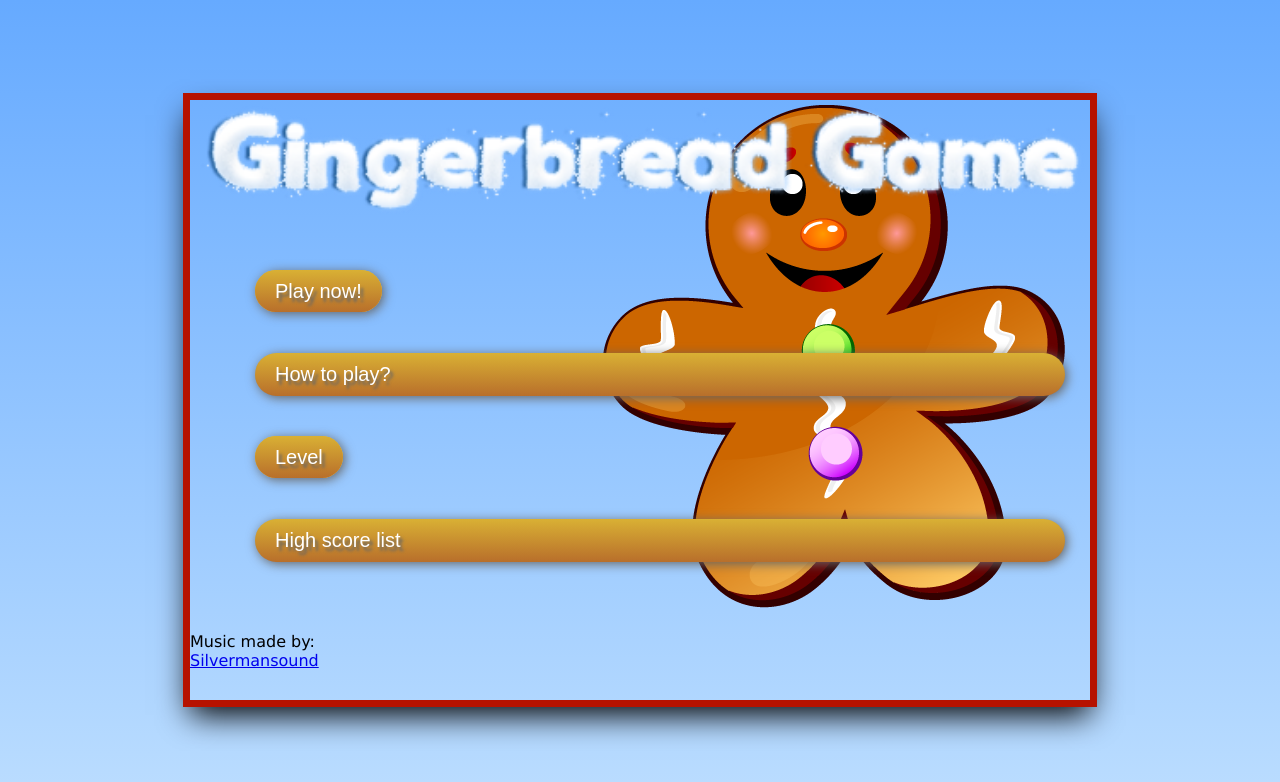
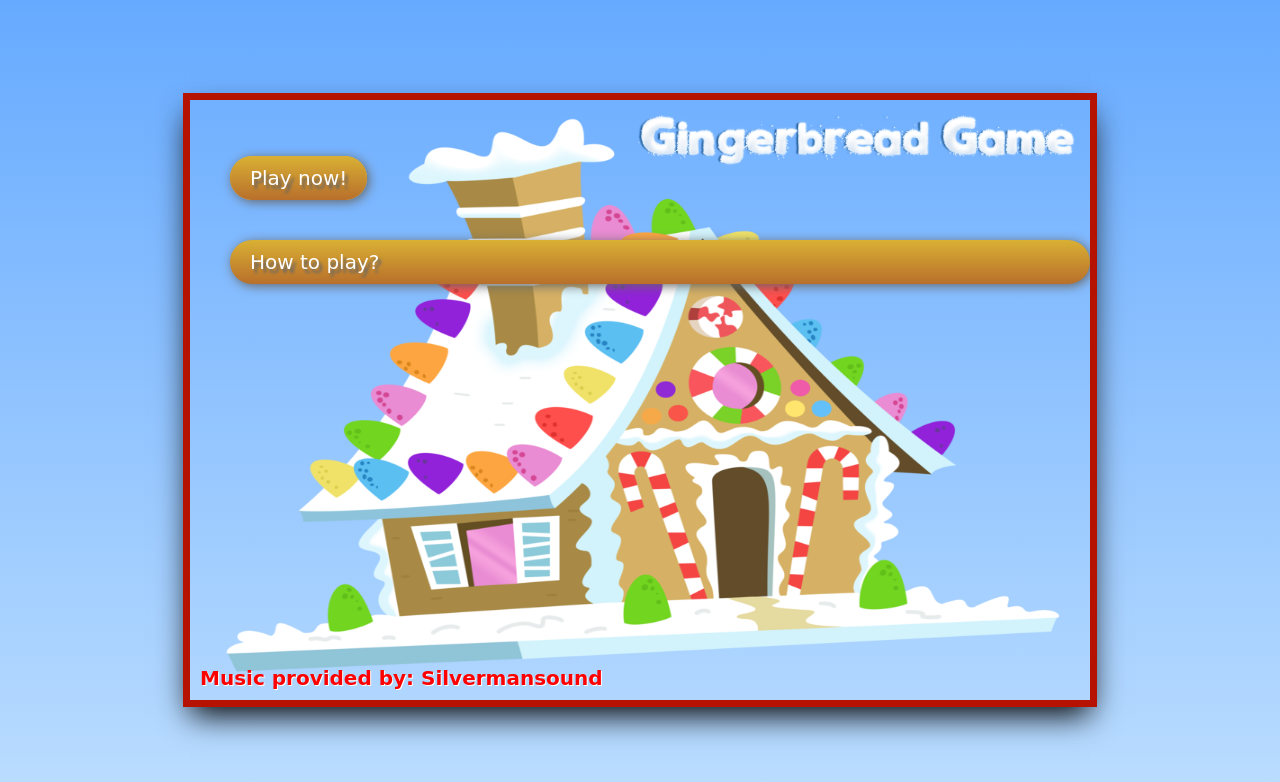
Before and after one commit to JohanSonmark/gingerbread-game, a website: page public/index.html in a window 1280 px wide. Drawn offline with Linux system fonts and the light colour scheme; a web font is replaced by a local one.

Commit message:
Change background, styling, removed unused buttons

```diff
--- a/public/index.html
+++ b/public/index.html
@@ -17,14 +17,14 @@
 
             <li class="btn" id="myBtn">How to play?</li>
 
-            <li><a href="#" class="btn">Level</a></li>
+           <!-- <li><a href="#" class="btn">Level</a></li>
 
-            <li class="btn">High score list</li>
+            <li class="btn">High score list</li>-->
 
         </ul>
-        <br>
-        <br>
-        <p>Music made by: <br><a href="https://www.silvermansound.com/">Silvermansound</a></p>
+
+        <a target="_blank" href="https://www.silvermansound.com/">Music provided by: Silvermansound</a>
+
         <div id="myModal" class="modal">
 
             <div class="modal-content">
--- a/public/style.css
+++ b/public/style.css
@@ -9,8 +9,9 @@ body{
     flex-direction: column;
     align-items: center;
     height: 100vh;
+    font-family: 'Supermercado One', cursive;
 
-    font-family: 'Supermercado One', cursive;
+    /*Background color*/
     background-color: #9cf;
     background-image: -webkit-gradient(linear, left top, left bottom, from(#6af), to(#bdf));
     background-image: -webkit-linear-gradient(#6af, #bdf);
@@ -29,10 +30,10 @@ main{
     position: absolute;
     top: 100px;
     z-index: 0;
-    background-image: url("images/happygingerbread_man.png");
+    background: url("images/pepparkakshus.png");
     background-repeat: no-repeat;
     background-position: right top;
-    cursor: url(images/gingerbreadmancookie.png) 25 15, auto;
+    background-size: 100% 100%;
     box-shadow: black 0 15px 30px;
 }
 
@@ -41,11 +42,21 @@ main ul{
     flex-direction: column;
     list-style: none;
 }
+
 main li{
-    margin: 50px 25px 0 25px;
+    margin: 50px 0 0 0;
 }
-a{
-    cursor: url(images/gingerbreadmancookie.png) 25 15, auto;
+
+a[href^="https://www.silvermansound.com/"]{
+    text-decoration: none;
+    color: red;
+    position: absolute;
+    bottom: 10px;
+    left: 10px;
+    text-shadow: white 1px 1px;
+    font-family: 'Supermercado One', cursive;
+    font-weight: bold;
+    font-size: 20px;
 }
 
 .btn {
@@ -62,7 +73,7 @@ a{
     -webkit-box-shadow: 2px 2px 11px #666666;
     -moz-box-shadow: 2px 2px 11px #666666;
     box-shadow: 2px 2px 11px #666666;
-    font-family: Arial;
+    font-family: 'Supermercado One', cursive;
     color: #ffffff;
     font-size: 20px;
     padding: 10px 20px 10px 20px;
@@ -77,6 +88,7 @@ a{
     background-image: -o-linear-gradient(top, #fcb33c, #d9ad34);
     background-image: linear-gradient(to bottom, #fcb33c, #d9ad34);
     text-decoration: none;
+    cursor: pointer;
 }
 
 
@@ -249,3 +261,10 @@ img {vertical-align: middle;}
     from {opacity: .4}
     to {opacity: 1}
 }
+
+#banner{
+    position: absolute;
+    right: 10px;
+    top: 10px;
+    width: 50%;
+}
```
